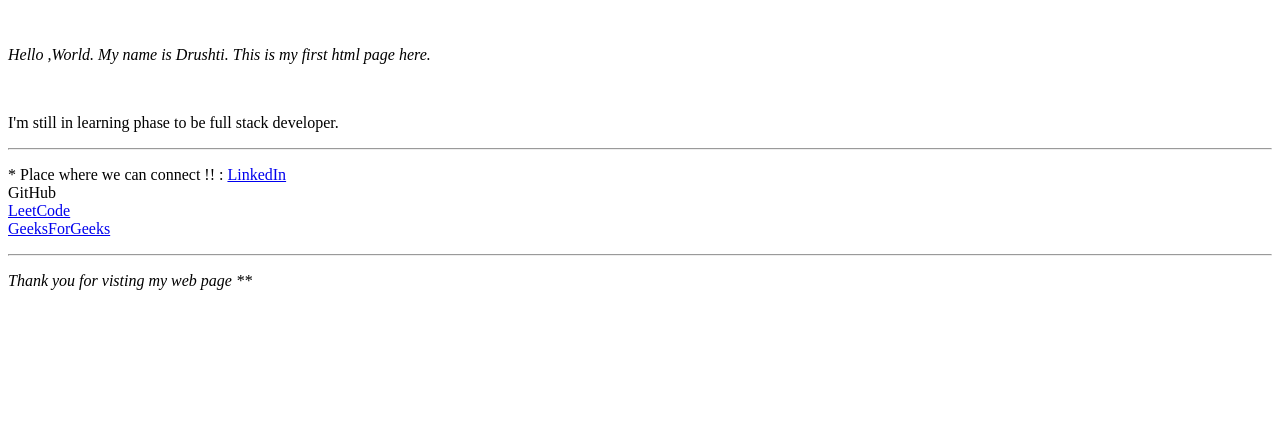
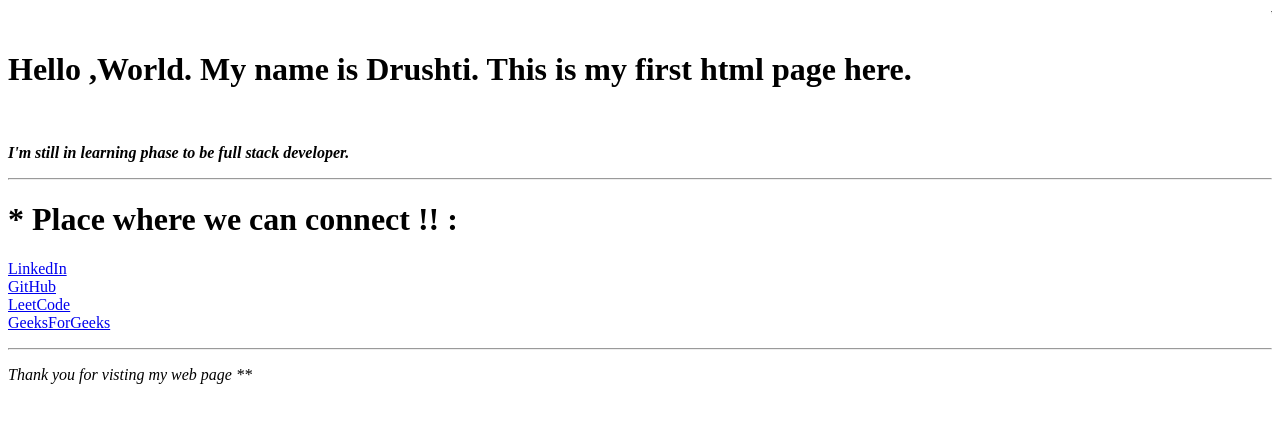
Before and after one commit to drushtiludbe/FirstHtml, a plain HTML site: page index.html in a window 1280 px wide. Drawn offline with Linux system fonts and the light colour scheme.

Commit message:
edits links

```diff
--- a/index.html
+++ b/index.html
@@ -8,14 +8,14 @@
 
 <body>
     <marquee>WELCOME HERE</marquee>
-    <p><em> Hello ,World. My name is Drushti. This is my first html page here.</em></p>
+    <p><h1>Hello ,World. My name is Drushti. This is my first html page here.</h1></p>
     <br>
-    <p> I'm still in learning phase to be full stack developer.</p>
-<hr>
-<p> * Place where we can connect !! :
-<a href="https://www.linkedin.com/in/drushtiludbe">LinkedIn</a>
-<br
-<a href="https://github.com/drushtiludbe=">GitHub</a>
+    <p> <b><em>I'm still in learning phase to be full stack developer.</em></b></p>
+
+    <hr>
+<p> <b><h1>* Place where we can connect !! : </h1> </b>
+       <a href="https://www.linkedin.com/in/drushtiludbe">LinkedIn</a>
+   <br> <a href="https://github.com/drushtiludbe=">GitHub</a>
 <br> <a href="https://leetcode.com/u/drushtiludbe">LeetCode</a>
 <br>
 <a href="https://www.geeksforgeeks.org/profile/drushtiludbe">GeeksForGeeks</a>
```
